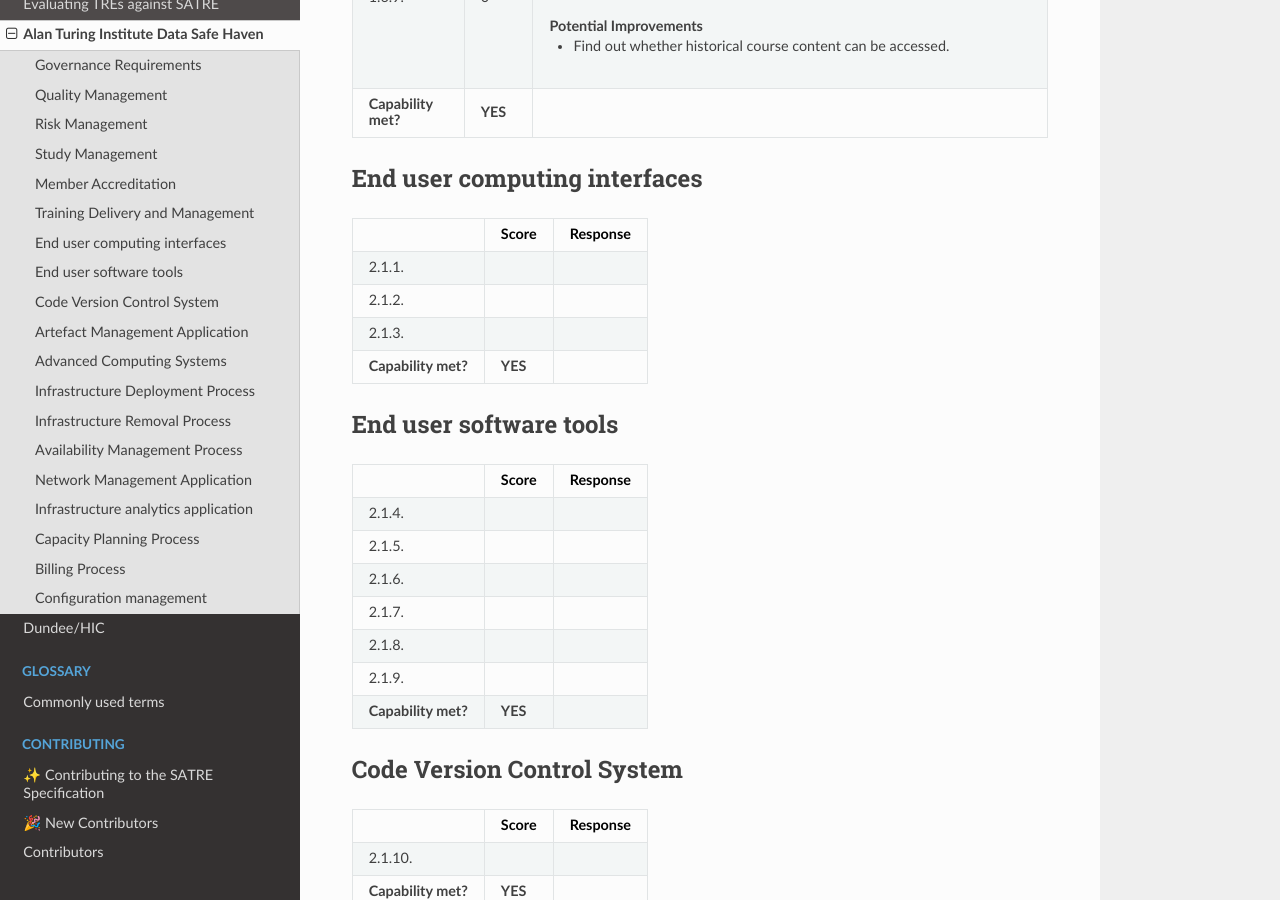
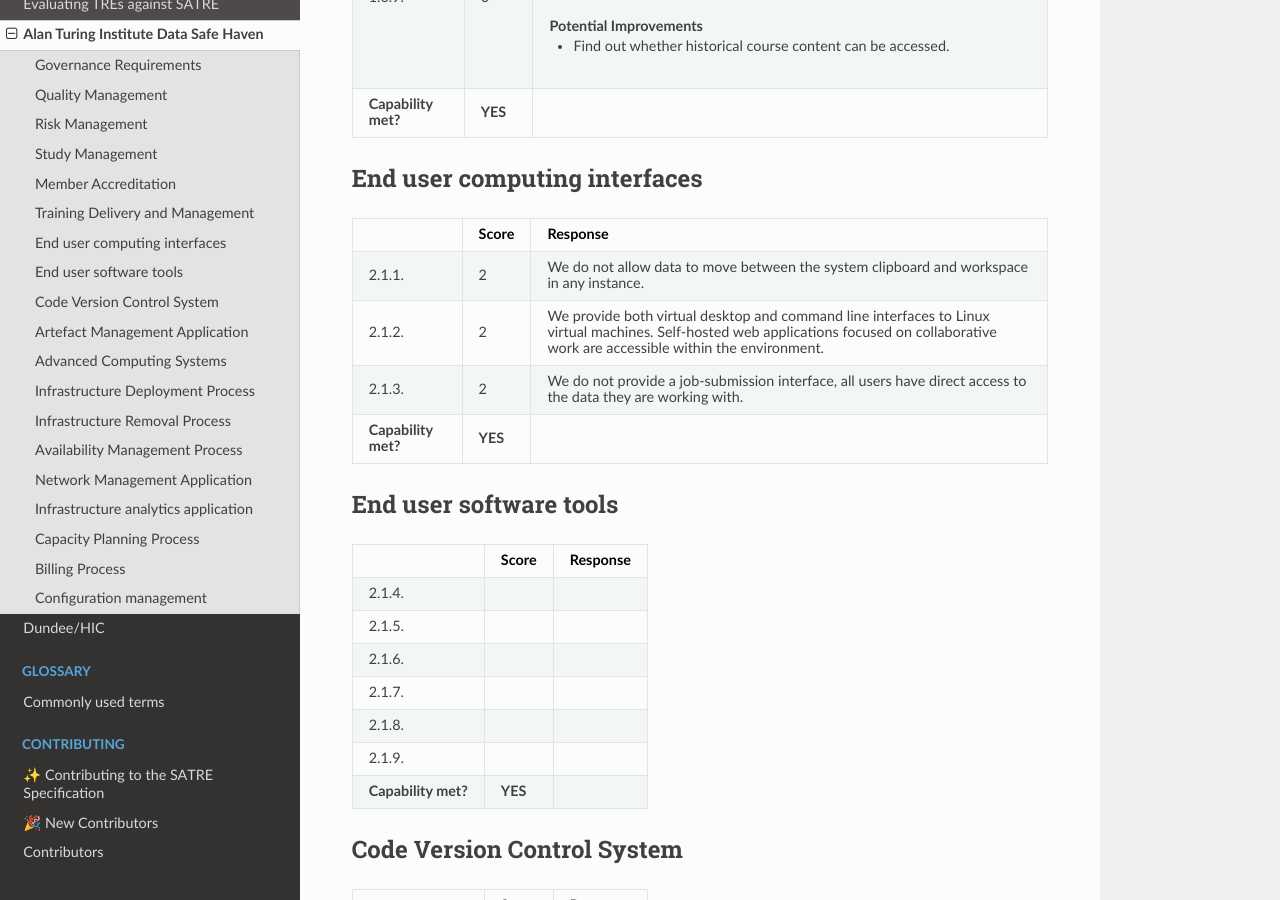
Before and after one commit to sa-tre/satre-specification, a Sphinx documentation site: the page built from docs/source/evaluations/alan_turing_institute.md, in a window 1280 px wide and 900 px high, scrolled down 8294 px. Built offline with Sphinx 7.4.7 and the Read the Docs theme 2.0.0, drawn with Linux system fonts in a browser that asks for light colours.

Commit message:
:sparkles: Add End user computing interfaces
Co-authored-by: Ed Chalstrey <edwardchalstrey@gmail.com>
Co-authored-by: Matt Craddock <mcraddock@turing.ac.uk>
Co-authored-by: Jim Madge <jmadge@turing.ac.uk>
Co-authored-by: Hari Sood <hsood@turing.ac.uk>

```diff
--- a/docs/source/evaluations/alan_turing_institute.md
+++ b/docs/source/evaluations/alan_turing_institute.md
@@ -344,14 +344,15 @@
   - Score
   - Response
 * - 2.1.1.
-  -
-  -
+  - 2
+  - We do not allow data to move between the system clipboard and workspace in any instance.
 * - 2.1.2.
-  -
-  -
+  - 2
+  - We provide both virtual desktop and command line interfaces to Linux virtual machines.
+    Self-hosted web applications focused on collaborative work are accessible within the environment.
 * - 2.1.3.
-  -
-  -
+  - 2
+  - We do not provide a job-submission interface, all users have direct access to the data they are working with.
 * - **Capability met?**
   - **YES**
   -
```
